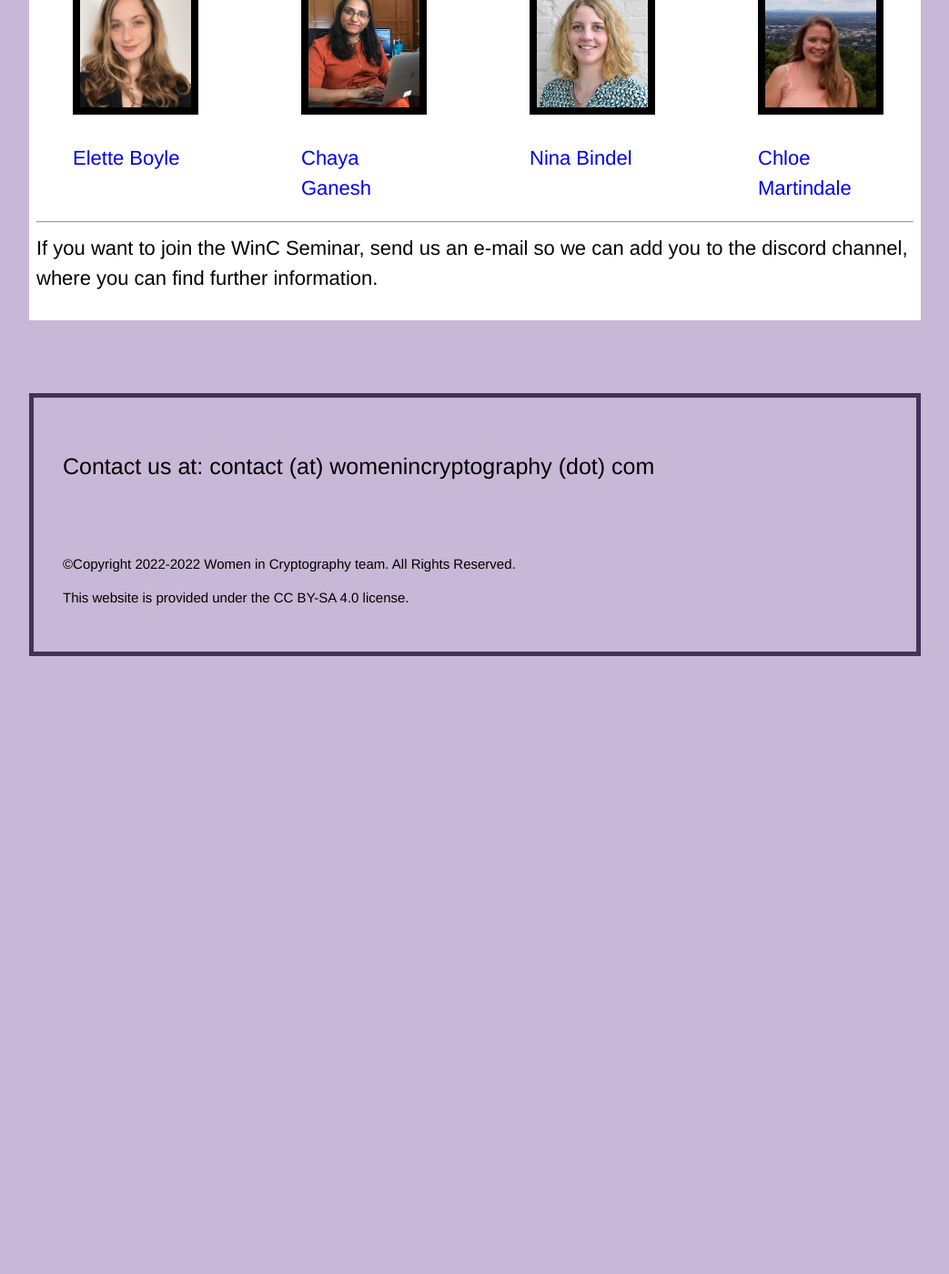
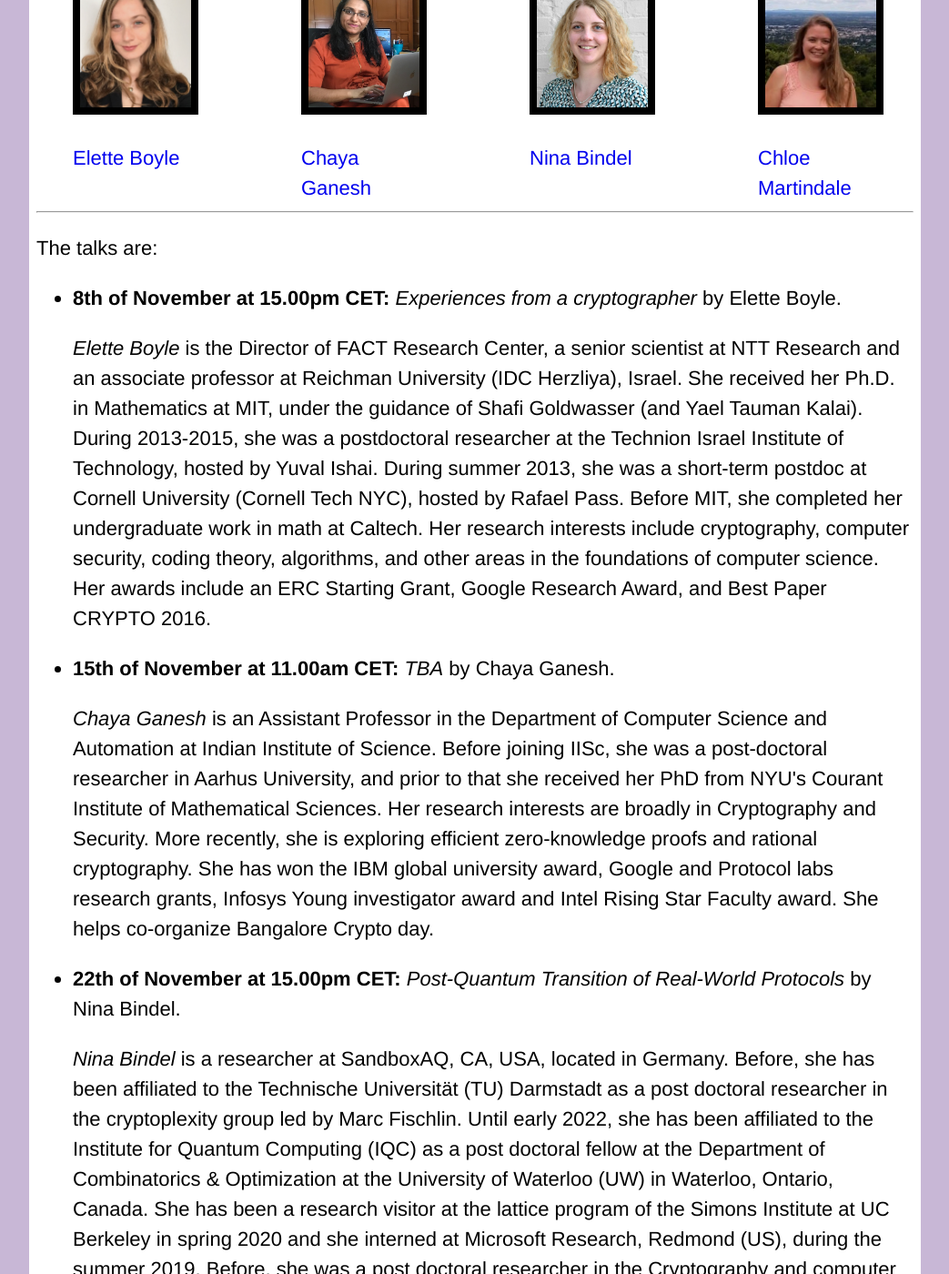
Before and after one commit to women-in-cryptography/women-in-cryptography-website, a Jekyll site: the page built from seminar.html, in a window 1280 px wide and 1400 px high, scrolled down 991 px. Shown: the whole window at 91% size, without its empty margins (118-1161 px from the left). Built offline with Jekyll 4.4.1, drawn with Linux system fonts in a browser that asks for light colours; before the commit the page ends 1720 px from its top, so only the background shows below that; some of the changed text lies outside the part shown.

Commit message:
Add the text

```diff
--- a/seminar.html
+++ b/seminar.html
@@ -42,7 +42,21 @@ tags: menu
 		<br>
   </div>
 
+	<hr>
+	<p>The talks are:</p>
 	<ul>
+    <li><p><b>8th of November at 15.00pm CET:</b> <i>Experiences from a cryptographer</i> by Elette Boyle.</p>
+		<p><i>Elette Boyle</i> is the Director of FACT Research Center, a senior scientist at NTT Research and an associate professor at Reichman University (IDC Herzliya), Israel. She received her Ph.D. in Mathematics at MIT, under the guidance of Shafi Goldwasser (and Yael Tauman Kalai). During 2013-2015, she was a postdoctoral researcher at the Technion Israel Institute of Technology, hosted by Yuval Ishai. During summer 2013, she was a short-term postdoc at Cornell University (Cornell Tech NYC), hosted by Rafael Pass. Before MIT, she completed her undergraduate work in math at Caltech. Her research interests include cryptography, computer security, coding theory, algorithms, and other areas in the foundations of computer science. Her awards include an ERC Starting Grant, Google Research Award, and Best Paper CRYPTO 2016.</p>
+		</li>
+    <li><p><b>15th of November at 11.00am CET:</b> <i>TBA</i> by Chaya Ganesh.</p>
+		<p><i>Chaya Ganesh</i> is an Assistant Professor in the Department of Computer Science and Automation at Indian Institute of Science. Before joining IISc, she was a post-doctoral researcher in Aarhus University, and prior to that she received her PhD from NYU's Courant Institute of Mathematical Sciences. Her research interests are broadly in Cryptography and Security. More recently, she is exploring efficient zero-knowledge proofs and rational cryptography. She has won the IBM global university award, Google and Protocol labs research grants, Infosys Young investigator award and Intel Rising Star Faculty award. She helps co-organize Bangalore Crypto day.</p>
+		</li>
+    <li><p><b>22th of November at 15.00pm CET:</b> <i>Post-Quantum Transition of Real-World Protocols</i> by Nina Bindel.</p>
+		<p><i>Nina Bindel</i> is a researcher at SandboxAQ, CA, USA, located in Germany. Before, she has been affiliated to the Technische Universität (TU) Darmstadt as a post doctoral researcher in the cryptoplexity group led by Marc Fischlin. Until early 2022, she has been affiliated to the Institute for Quantum Computing (IQC) as a post doctoral fellow at the Department of Combinatorics & Optimization at the University of Waterloo (UW) in Waterloo, Ontario, Canada. She has been a research visitor at the lattice program of the Simons Institute at UC Berkeley in spring 2020 and she interned at Microsoft Research, Redmond (US), during the summer 2019. Before, she was a post doctoral researcher in the Cryptography and computer algebra group at TU Darmstadt, Germany, where she received her Ph.D. in September 2018 under the supervision of Johannes Buchmann from TU Darmstadt.</p>
+		</li>
+    <li><p><b>29th of November at 11.00am CET:</b> <i>Making and breaking post-quantum cryptography from elliptic curves</i> by Chloe Martindale.</p>
+		<p><i>Chloe Martindale</i> is a Lecturer at the University of Bristol doing research on post-quantum cryptography. Her main research interests are in constructions and cryptanalysis of isogeny-based schemes, and,  more generally, cryptography with foundations in number theory. Dr Martindale also works on the dissemination of scientific knowledge through her work in reviewing future standards as part of the crypto panel of experts for the CFRG and through public engagement at schools and public science events. Before coming to Bristol in 2019, Dr Martindale was a postdoc at Eindhoven University of Technology in the group of Prof. dr. Tanja Lange, and she did her PhD at Leiden University and Bordeaux University under the supervision of Dr Marco Streng.</p>
+		</li>
 	</ul>
 	<hr>
 	If you want to join the WinC Seminar, send us an e-mail so we can add you to the discord channel, where you can find further information.
```
